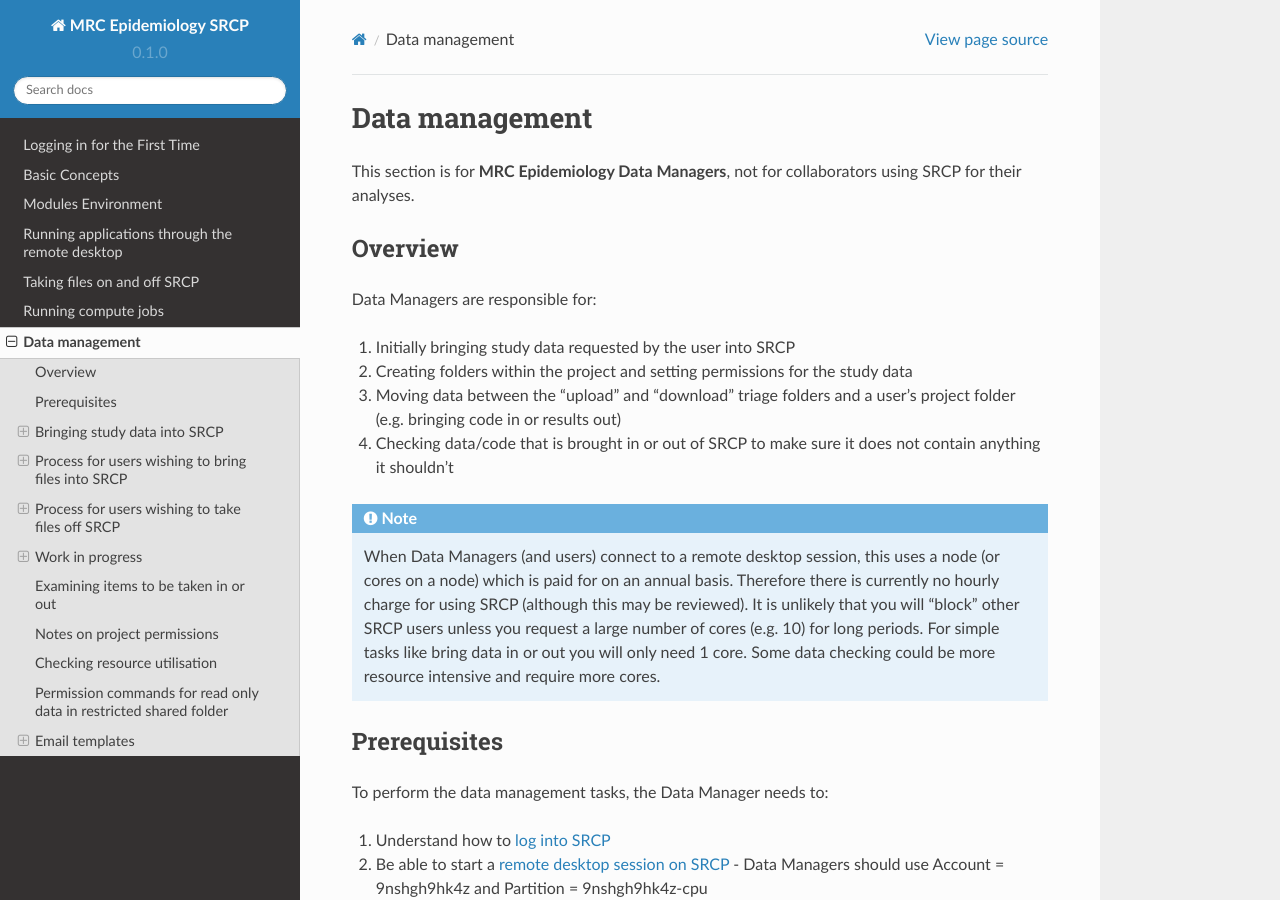
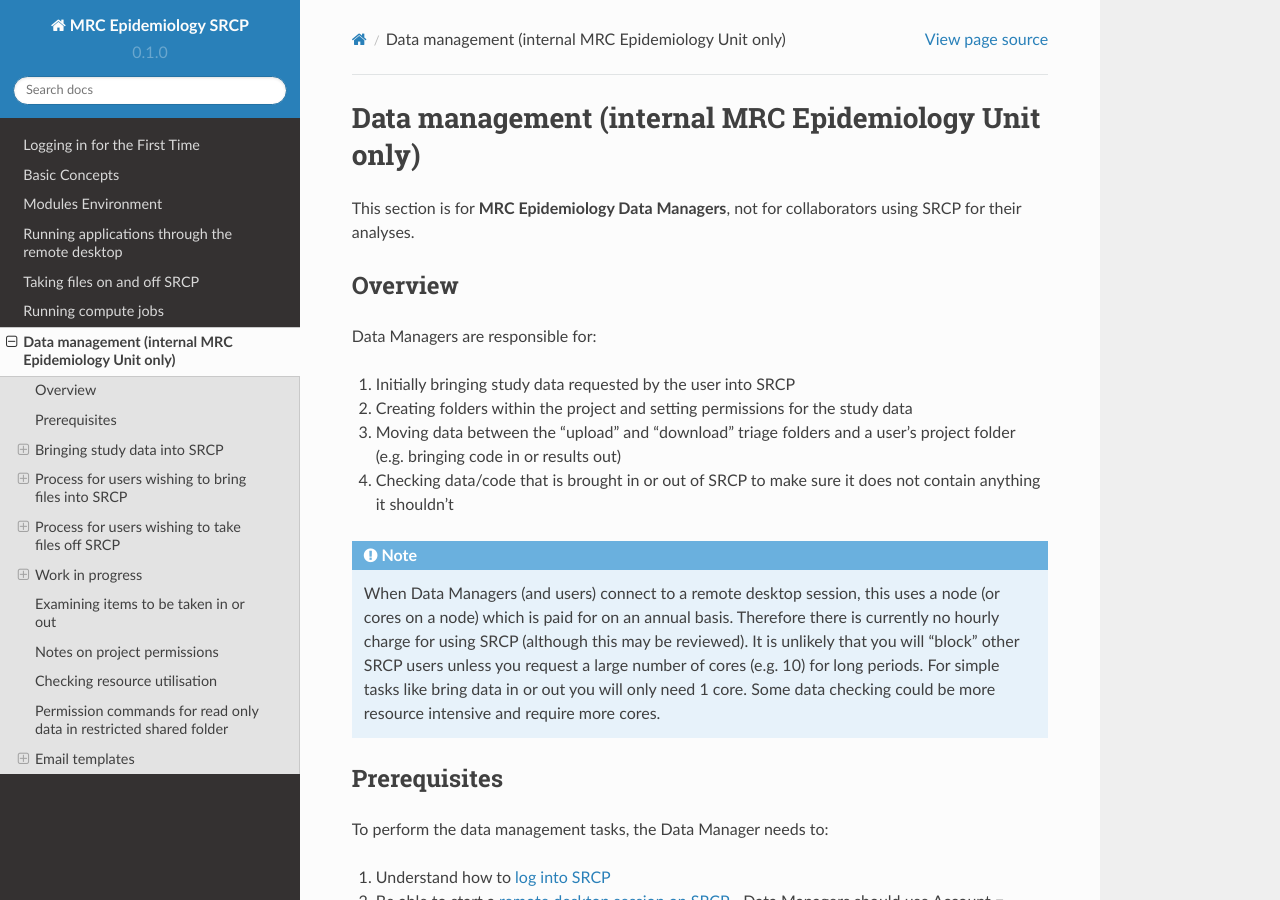
Before and after one commit to epi-analysis/SRCP_docs, a Sphinx documentation site: the page built from docs/source/06-Data-management.rst, in a window 1280 px wide and 900 px high. Built offline with Sphinx 7.4.7 and the Read the Docs theme 2.0.0, drawn with Linux system fonts in a browser that asks for light colours.

Commit message:
Update 06-Data-management.rst

```diff
--- a/docs/source/06-Data-management.rst
+++ b/docs/source/06-Data-management.rst
@@ -1,5 +1,5 @@
-Data management
-===============
+Data management (internal MRC Epidemiology Unit only)
+=====================================================
 
 This section is for **MRC Epidemiology Data Managers**, not for collaborators using SRCP for their analyses.
 
```
